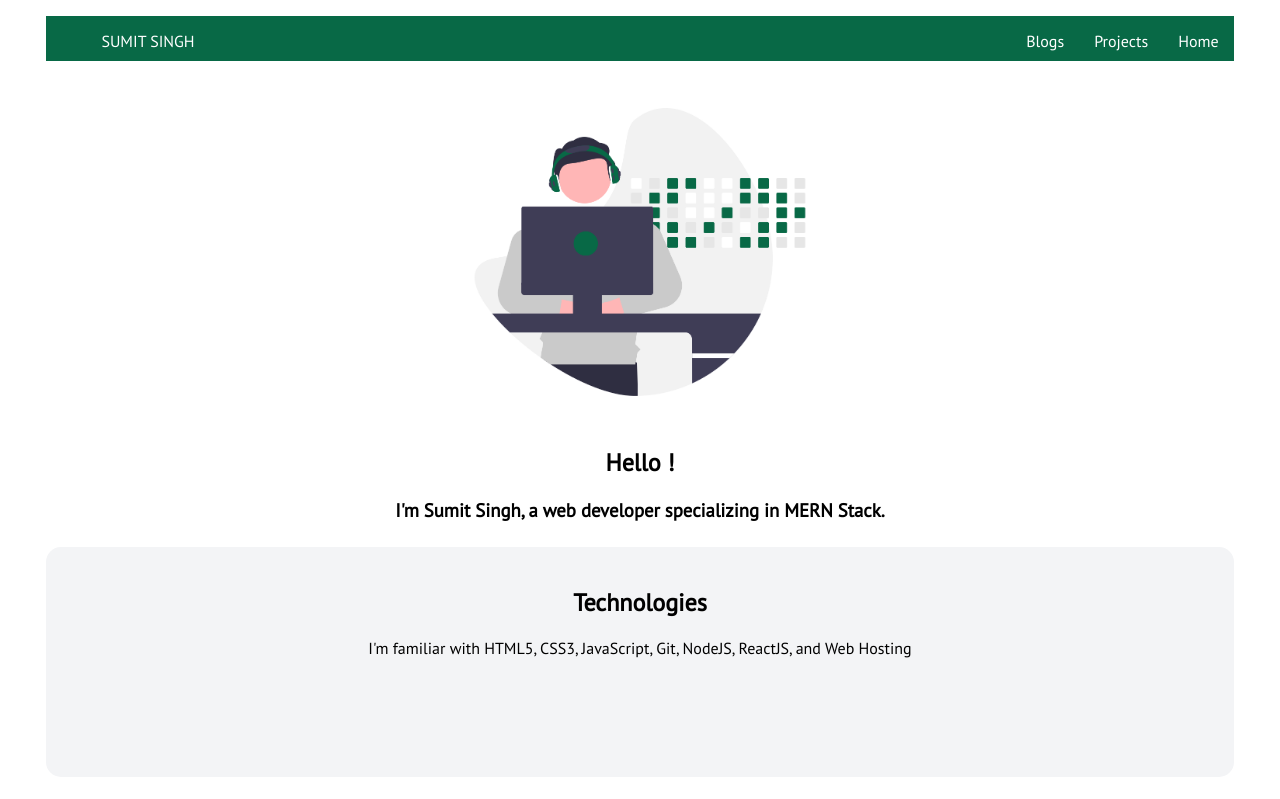
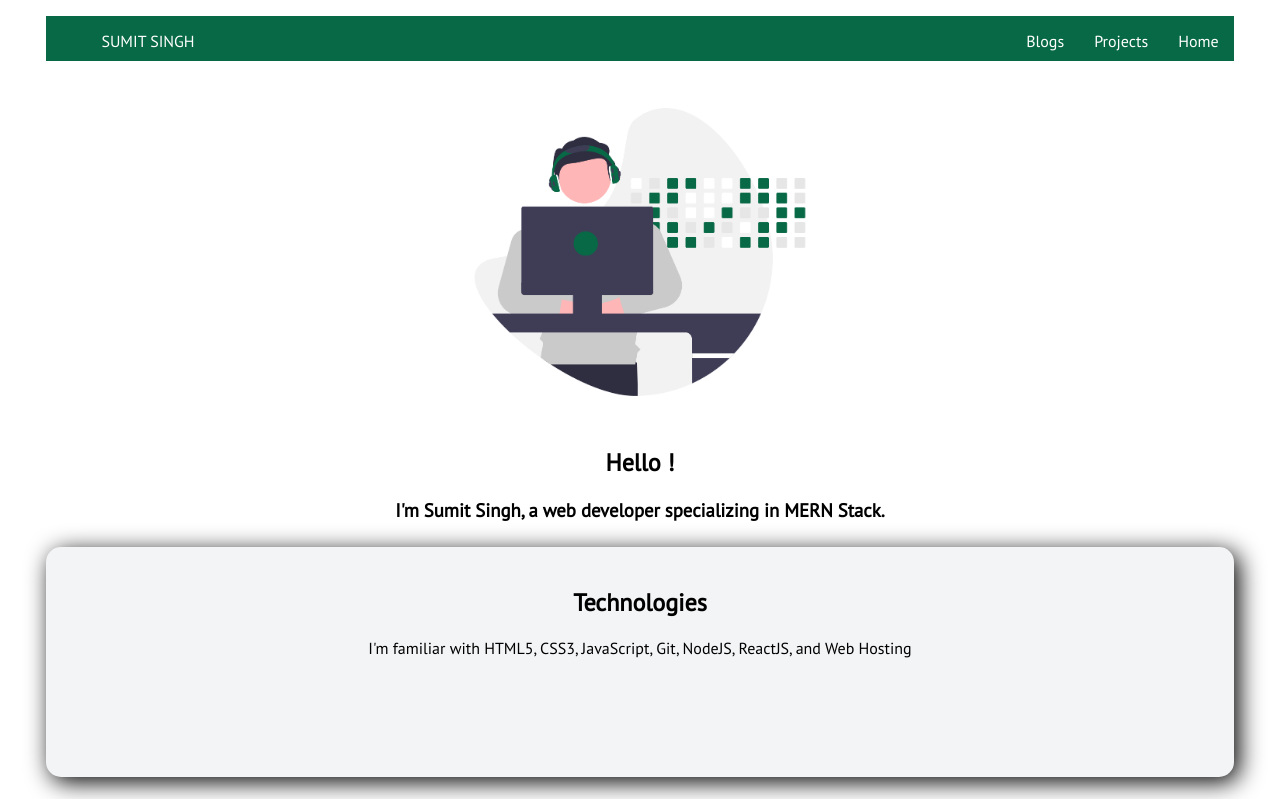
Before and after one commit to sumitk-singh/my-portfolio, a plain HTML site: page index.html in a window 1280 px wide. In both pictures the pointer is over the element 640 px from the left and 661 px from the top of the page. Shown: the top 799 px of the page. Drawn offline with Linux system fonts and the light colour scheme.

Commit message:
projects tested again

```diff
--- a/src/style.css
+++ b/src/style.css
@@ -58,6 +58,10 @@ a {
     padding-top: 20px;
 }
 
+.main-section-with-shade:hover {
+    box-shadow: 5px 5px 25px;
+}
+
 .section-btn {
     width: var(--btn-width);
     height: var(--btn-height);
```
